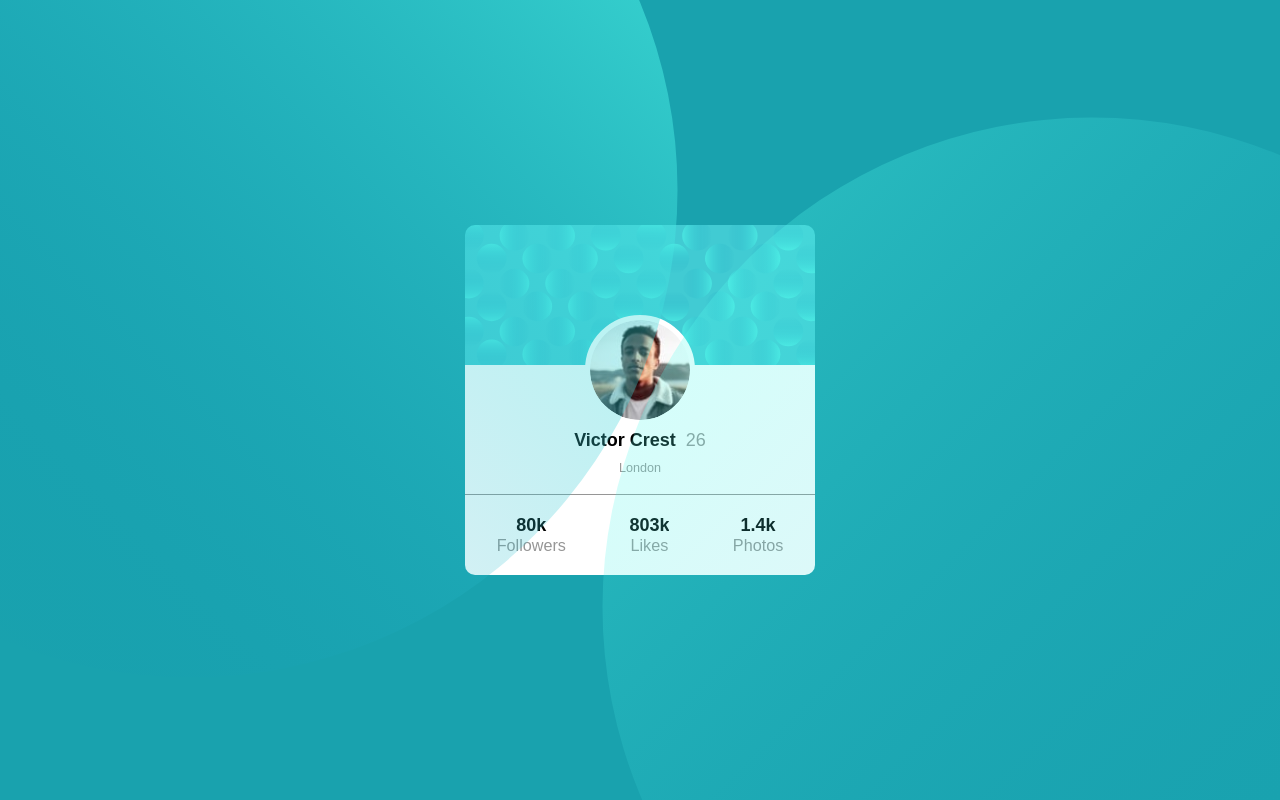
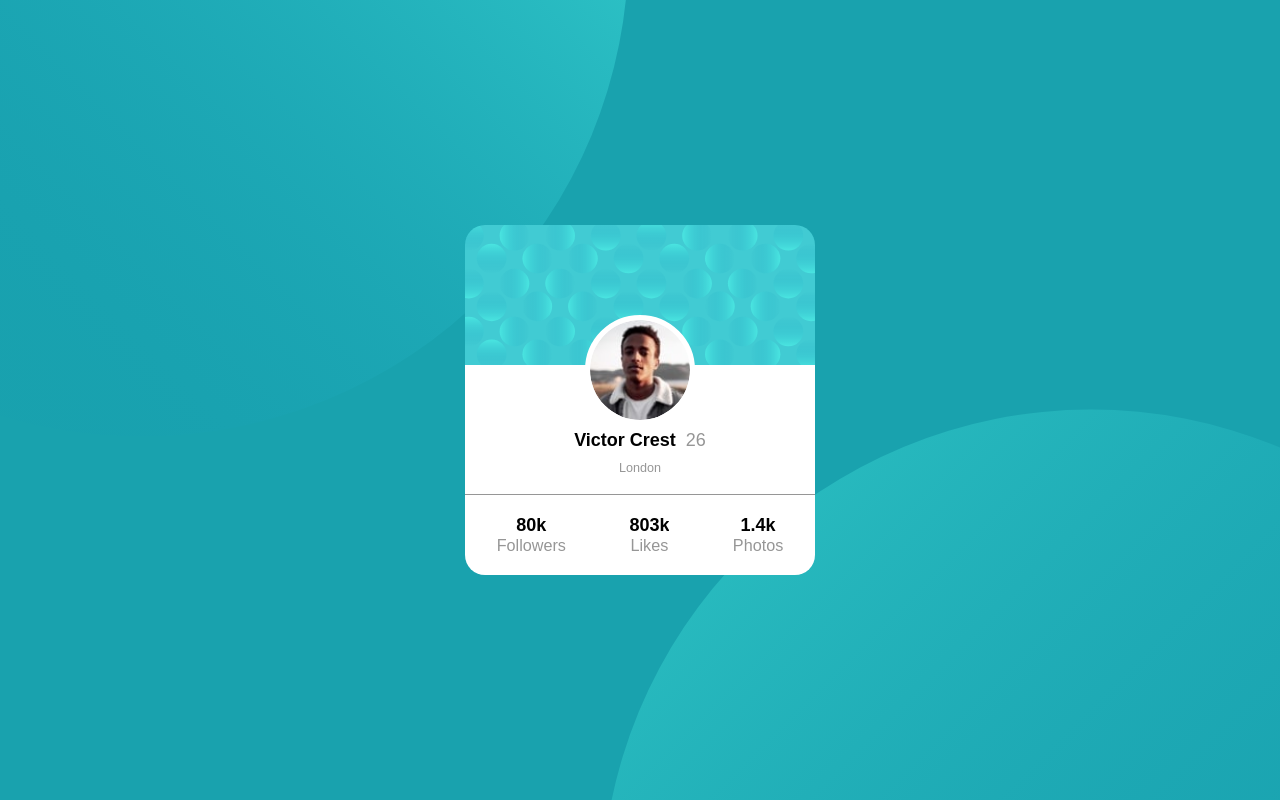
Before and after one commit to Rhg1984/Profilecard, a plain HTML site: page index.html in a window 1280 px wide. Drawn offline with Linux system fonts and the light colour scheme.

Commit message:
commint on main

```diff
--- a/index.html
+++ b/index.html
@@ -1,7 +1,8 @@
 <!DOCTYPE html>
 <html>
     <head>
-
+        <meta charset="UTF-8" />
+        <meta name="viewport" content="width=device-width, initial-scale=1.0" />
         <link rel="stylesheet" href="styles.css">
 
         <link rel="preconnect" href="https://fonts.gstatic.com">
--- a/styles.css
+++ b/styles.css
@@ -12,32 +12,38 @@ html, body, div, span, applet, object, iframe, h1, h2, h3, h4, h5, h6, p, blockq
 }
 
 body{
+
     background-color:hsl(185, 75%, 39%) ;
     position: relative;
+    width: 100vw;
     height: 100vh;
     display: flex;
     justify-content: center;
-    align-content: center;
+    align-items: center;
 }
 
 .pattern-top{
     position: absolute;
-    top: -300px;
-    left:-300px
+
+    margin-top: -900px;
+    margin-left:-1000px
 }
 
 .pattern-bottom{
     position: absolute;
-    bottom: -300px;
-    right: -300px
+    margin-bottom: -1000px;
+    margin-right: -900px;
 }
 
+
+
 .card-container{
-    margin: auto;
+    z-index: 3;
     background-color: white;
+    min-width: 350px;
     width: 350px;
     height: 350px;
-    border-radius: 10px;
+    border-radius: 20px;
     display: flex;
     justify-content: center;
     text-align: center;
```
